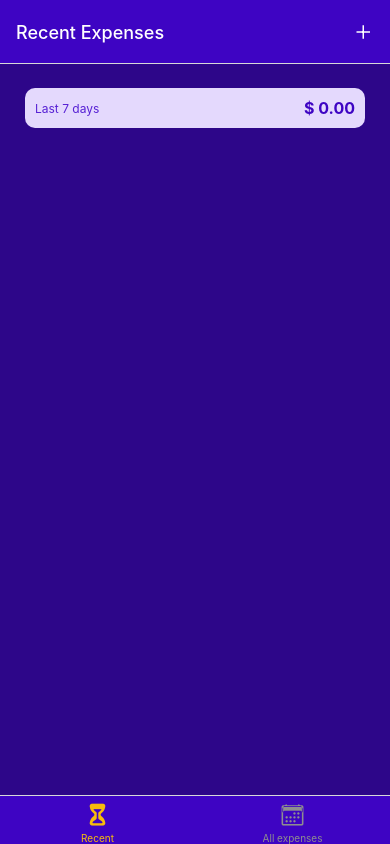
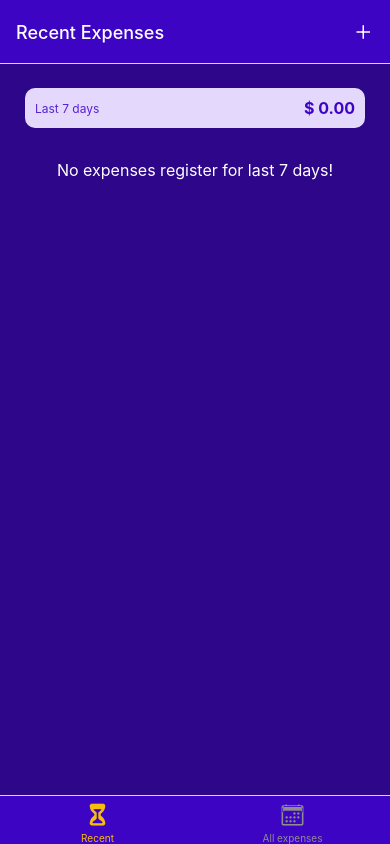
Before and after one commit to IvanRadovic/TheExpenseTracker-reactNative, a React Native app: screen /RecentExpenses in a window 390 px wide. Built offline with nearby package versions, Linux system fonts and the light colour scheme.

Commit message:
Problem kod delete dugmeta, sve ostalo radi

```diff
--- a/components/Expenses/ExpensesOutput.component.jsx
+++ b/components/Expenses/ExpensesOutput.component.jsx
@@ -1,4 +1,4 @@
-import { View, StyleSheet } from "react-native";
+import { View, StyleSheet, Text } from "react-native";
 
 /* --- COMPONENTS --- */
 import ExpensesSummary from "./ExpensesSummary.component";
@@ -8,13 +8,19 @@ import ExpensesList from "./ExpensesList.component";
 import { GlobalStyles } from "../../constats/styles";
 
 
-const ExpensesOutput = ({ expenses, expensesPeriod }) => {
+const ExpensesOutput = ({ expenses, expensesPeriod, fallBackText }) => {
+    let content = <Text style={styles.infoText}>{fallBackText}</Text>
+
+    if(expenses.length > 0){
+        content = <ExpensesList expenses={expenses} />
+    }
+
     return (
         <View style={styles.container}>
             {/* --Summary -- */}
             <ExpensesSummary expenses={expenses} periodName={expensesPeriod} />
             {/* -- List -- */}
-            <ExpensesList expenses={expenses} />
+            {content}
         </View>
      );
 }
@@ -28,5 +34,11 @@ const styles = StyleSheet.create({
         paddingTop:24,
         paddingBottom:0,
         backgroundColor:GlobalStyles.colors.primary700
+    },
+    infoText:{
+        color:'white',
+        fontSize:16,
+        textAlign:'center',
+        marginTop:32
     }
 })
--- a/screens/AllExpensesScreen.jsx
+++ b/screens/AllExpensesScreen.jsx
@@ -8,7 +8,13 @@ import { ExpensesContext } from "../store/expenses-context";
 
 const AllExpensesScreen = () => {
     const expensesCtx = useContext(ExpensesContext)
-    return <ExpensesOutput expenses={expensesCtx.expenses} expensesPeriod="Total"/>
+    return (
+        <ExpensesOutput
+            expenses={expensesCtx.expenses}
+            expensesPeriod="Total"
+            fallBackText="No register expenses found!"
+        />
+    )
 }
 
 export default AllExpensesScreen;
--- a/screens/ManageExpenseScreen.jsx
+++ b/screens/ManageExpenseScreen.jsx
@@ -1,14 +1,16 @@
-import { useLayoutEffect } from "react";
-import { View, StyleSheet } from "react-native"
-import IconButton from "../components/UI/IconButton.component";
-import { GlobalStyles } from "../constats/styles";
-import CustomButton from "../components/UI/CustomButtons.component";
+import { useContext, useLayoutEffect } from 'react';
+import { StyleSheet, View } from 'react-native';
 
-const ManageExpenseScreen = ({ route, navigation }) => {
+import CustomButtons from '../components/UI/CustomButtons.component';
+import IconButton from '../components/UI/IconButton.component';
+import { GlobalStyles } from '../constats/styles';
+import { ExpensesContext } from '../store/expenses-context';
 
-    /* -- Checking for expenseId (if its undefined - adding ELSE updating) -- */
+function ManageExpense({ route, navigation }) {
+  const expensesCtx = useContext(ExpensesContext);
+
   const editedExpenseId = route.params?.expenseId;
-    const isEditing =  !!editedExpenseId;
+  const isEditing = !!editedExpenseId;
 
   useLayoutEffect(() => {
     navigation.setOptions({
@@ -16,30 +18,51 @@ const ManageExpenseScreen = ({ route, navigation }) => {
     });
   }, [navigation, isEditing]);
 
-    const deleteExpenseHandler = () => {
-        navigation.goBack();
-    };
-
-    const cancelHandler = () => {
+  function deleteExpenseHandler() {
+    expensesCtx.deleteExpense(editedExpenseId);
     navigation.goBack();
   }
 
-    const confirmHandler = () => {
+  function cancelHandler() {
+    navigation.goBack();
+  }
+
+  function confirmHandler() {
+    if (isEditing) {
+      expensesCtx.updateExpense(
+        editedExpenseId,
+        {
+          description: 'Test!!!!',
+          amount: 29.99,
+          date: new Date('2022-05-20'),
+        }
+      );
+    } else {
+      expensesCtx.addExpense({
+        description: 'Test',
+        amount: 19.99,
+        date: new Date('2022-05-19'),
+      });
+    }
     navigation.goBack();
   }
 
   return (
     <View style={styles.container}>
       <View style={styles.buttons}>
-                <CustomButton mode='flat' onPress={cancelHandler} style={styles.button} >Cancel</CustomButton>
-                <CustomButton onPress={confirmHandler} style={styles.button}>{isEditing ? 'Update' : 'Add'}</CustomButton>
+        <CustomButtons style={styles.button} mode="flat" onPress={cancelHandler}>
+          Cancel
+        </CustomButtons>
+        <CustomButtons style={styles.button} onPress={confirmHandler}>
+          {isEditing ? 'Update' : 'Add'}
+        </CustomButtons>
       </View>
       {isEditing && (
         <View style={styles.deleteContainer}>
           <IconButton
             icon="trash"
             color={GlobalStyles.colors.error500}
-                        size={30}
+            size={36}
             onPress={deleteExpenseHandler}
           />
         </View>
@@ -48,28 +71,28 @@ const ManageExpenseScreen = ({ route, navigation }) => {
   );
 }
 
-export default ManageExpenseScreen;
+export default ManageExpense;
 
 const styles = StyleSheet.create({
-    container:{
-        flex:1,
-        padding:24,
-        backgroundColor:GlobalStyles.colors.primary800
+  container: {
+    flex: 1,
+    padding: 24,
+    backgroundColor: GlobalStyles.colors.primary800,
   },
-    buttons:{
-        flexDirection:'row',
-        justifyContent:'center',
-        alignItems:'center'
+  buttons: {
+    flexDirection: 'row',
+    justifyContent: 'center',
+    alignItems: 'center',
   },
-    button:{
-        minWidth:120,
-        marginHorizontal:10
+  button: {
+    minWidth: 120,
+    marginHorizontal: 8,
   },
-    deleteContainer:{
-        marginTop:16,
-        paddingTop:10,
-        borderTopWidth:2,
-        borderTopColor:GlobalStyles.colors.primary200,
-        alignItems:'center'
-    }
+  deleteContainer: {
+    marginTop: 16,
+    paddingTop: 8,
+    borderTopWidth: 2,
+    borderTopColor: GlobalStyles.colors.primary200,
+    alignItems: 'center',
+  },
 });
--- a/screens/RecentExpensesScreen.jsx
+++ b/screens/RecentExpensesScreen.jsx
@@ -15,11 +15,15 @@ const RecentExpensesScreen = () => {
         const today = new Date();
         const date7daysAgo = getDateMinusDays(today, 7);
 
-        return expense.date > date7daysAgo;
+        return (expense.date >= date7daysAgo) && (expense.date <= today);
     });
 
     return (
-        <ExpensesOutput expenses={recentExpenses} expensesPeriod='Last 7 days' />
+        <ExpensesOutput
+            expenses={recentExpenses}
+            expensesPeriod='Last 7 days'
+            fallBackText="No expenses register for last 7 days!"
+        />
     );
 }
 
--- a/store/expenses-context.jsx
+++ b/store/expenses-context.jsx
@@ -46,13 +46,13 @@ const DUMMY_EXPNESES = [
         id: 'e8',
         description:'Some book',
         amount: 9.99,
-        date: new Date('2023-04-50'),
+        date: new Date('2023-04-06'),
     },
     {
         id: 'e9',
         description:'Another letter',
         amount: 19.99,
-        date: new Date('2023-04-10'),
+        date: new Date('2023-04-05'),
     },
 ]
 
@@ -91,12 +91,12 @@ const ExpensesContextProvider = ({children}) => {
       dispatch({ type:'ADD', payload: expenseData })
     }
 
-    const deleteExpense = (id) => {
-      dispatch({type:'DELETE', payload:id})
+    function deleteExpense (id){
+      dispatch({type:'DELETE', payload: id})
     }
 
     const updateExpense = (id, expenseData) => {
-      dispatch({type:'UPDATE', payload:{id:id, data:expenseData}})
+      dispatch({type:'UPDATE', payload:{id: id, data: expenseData}})
     }
 
     const value = {
@@ -107,7 +107,9 @@ const ExpensesContextProvider = ({children}) => {
     }
 
     return (
-        <ExpensesContext.Provider value={value}>{children}</ExpensesContext.Provider>
+        <ExpensesContext.Provider value={value}>
+            {children}
+        </ExpensesContext.Provider>
     )
 
 }
```
Lines whose indentation alone changed are shown as unchanged.
